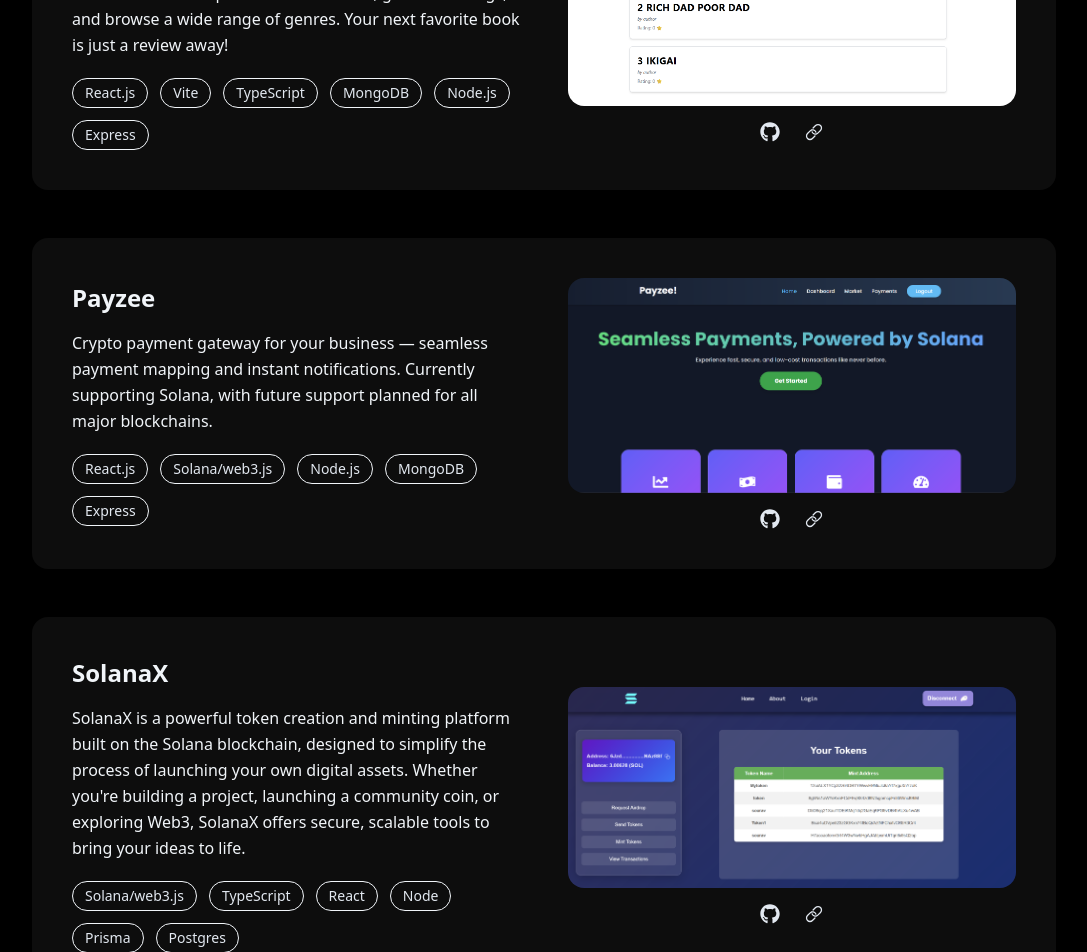
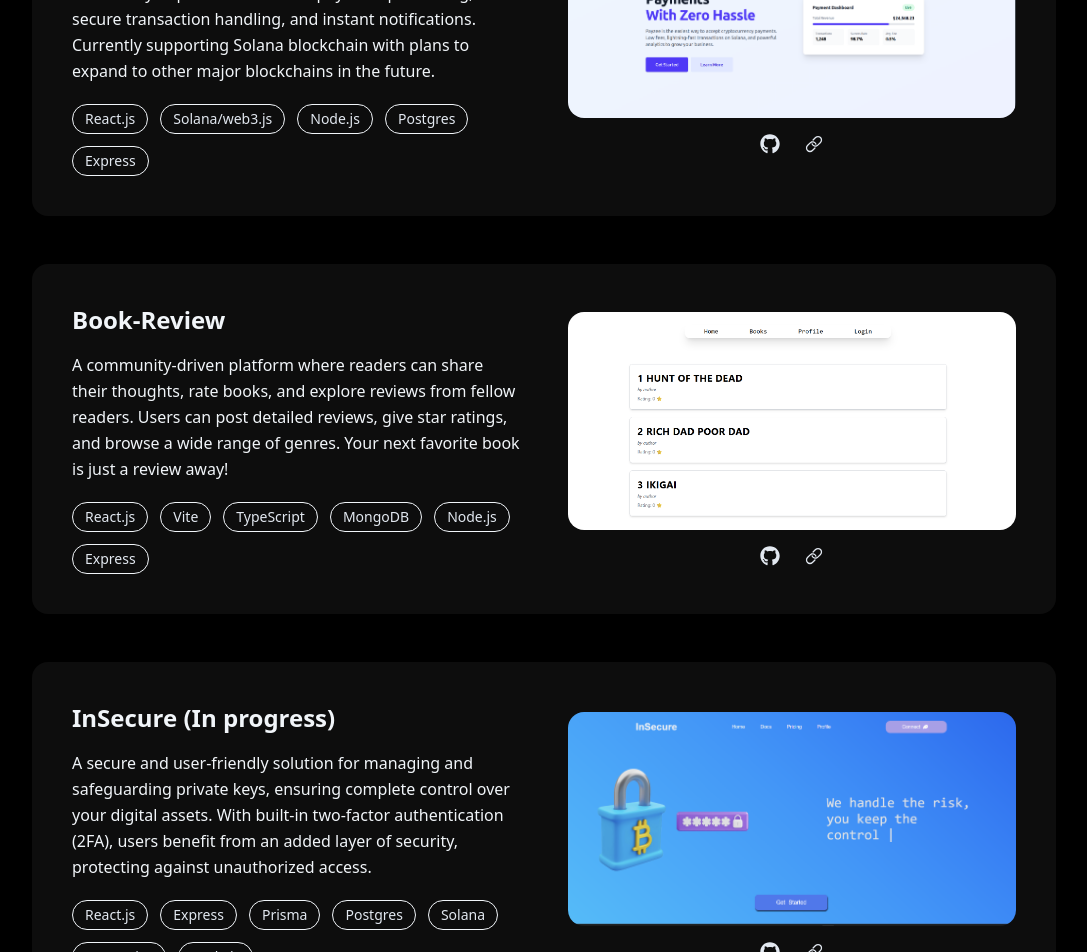
Before and after one commit to devxspectre/portfolio, a React (Vite) app in the folder client/: page / in a window 1280 px wide. Shown: the part 1040-1992 px from the top of the page, without its empty margins (96-1183 px from the left). Built offline with nearby package versions, Linux system fonts and the light colour scheme; a web font is replaced by a local one.

Commit message:
updated payzee

```diff
--- a/client/src/components/Projects.tsx
+++ b/client/src/components/Projects.tsx
@@ -15,6 +15,21 @@ interface Project {
 const Projects = () => {
 	const projects: Project[] = [
 		{
+			title: "Payzee",
+			description:
+				"Payzee is a comprehensive payment gateway solution that enables businesses to accept cryptocurrency payments seamlessly. It provides real-time payment processing, secure transaction handling, and instant notifications. Currently supporting Solana blockchain with plans to expand to other major blockchains in the future.",
+			imgSrc: "payzee.png",
+			githubUrl: "https://github.com/spectrecrafts/Payzee",
+			liveUrl: "https://payzee-frontend.vercel.app/",
+			techStack: [
+				"React.js",
+				"Solana/web3.js",
+				"Node.js",
+				"Postgres",
+				"Express",
+			],
+		},
+		{
 			title: "Book-Review",
 			description:
 				"A community-driven platform where readers can share their thoughts, rate books, and explore reviews from fellow readers. Users can post detailed reviews, give star ratings, and browse a wide range of genres. Your next favorite book is just a review away!",
@@ -30,37 +45,7 @@ const Projects = () => {
 				"Express",
 			],
 		},
-		{
-			title: "Payzee",
-			description:
-				"Crypto payment gateway for your business — seamless payment mapping and instant notifications. Currently supporting Solana, with future support planned for all major blockchains.",
-			imgSrc: "payzee.png",
-			githubUrl: "https://github.com/spectrecrafts/Payzee",
-			liveUrl: "https://payzee-frontend.vercel.app/",
-			techStack: [
-				"React.js",
-				"Solana/web3.js",
-				"Node.js",
-				"MongoDB",
-				"Express",
-			],
-		},
-		{
-			title: "SolanaX",
-			description:
-				"SolanaX is a powerful token creation and minting platform built on the Solana blockchain, designed to simplify the process of launching your own digital assets. Whether you're building a project, launching a community coin, or exploring Web3, SolanaX offers secure, scalable tools to bring your ideas to life.",
-			imgSrc: "solana.png",
-			githubUrl: "https://github.com/spectrecrafts/solanaX",
-			liveUrl: "https://solana-x-kappa.vercel.app/",
-			techStack: [
-				"Solana/web3.js",
-				"TypeScript",
-				"React",
-				"Node",
-				"Prisma",
-				"Postgres",
-			],
-		},
+
 		{
 			title: "InSecure (In progress)",
 			description:
```
Also changed, not shown: client/public/payzee.png.
